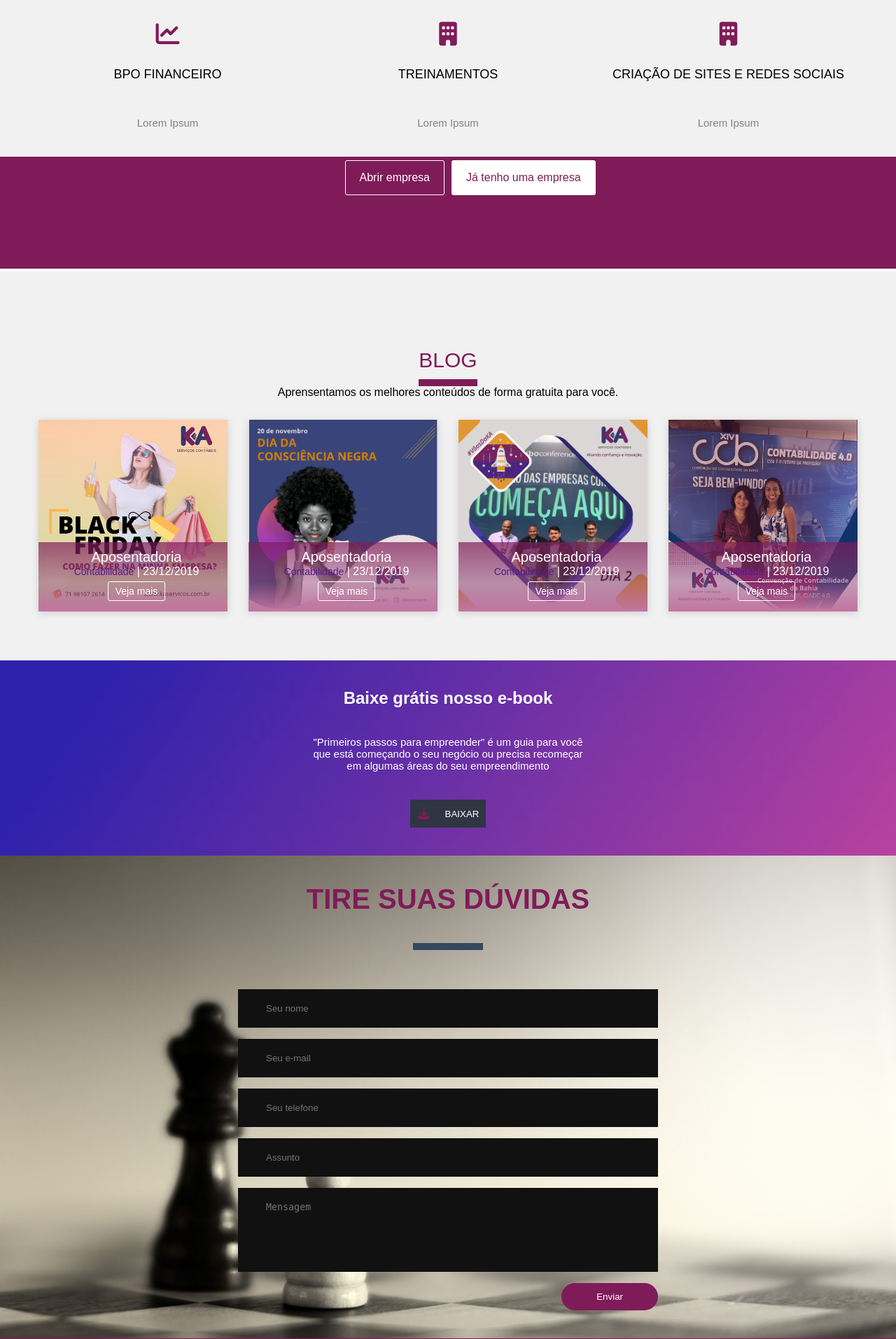
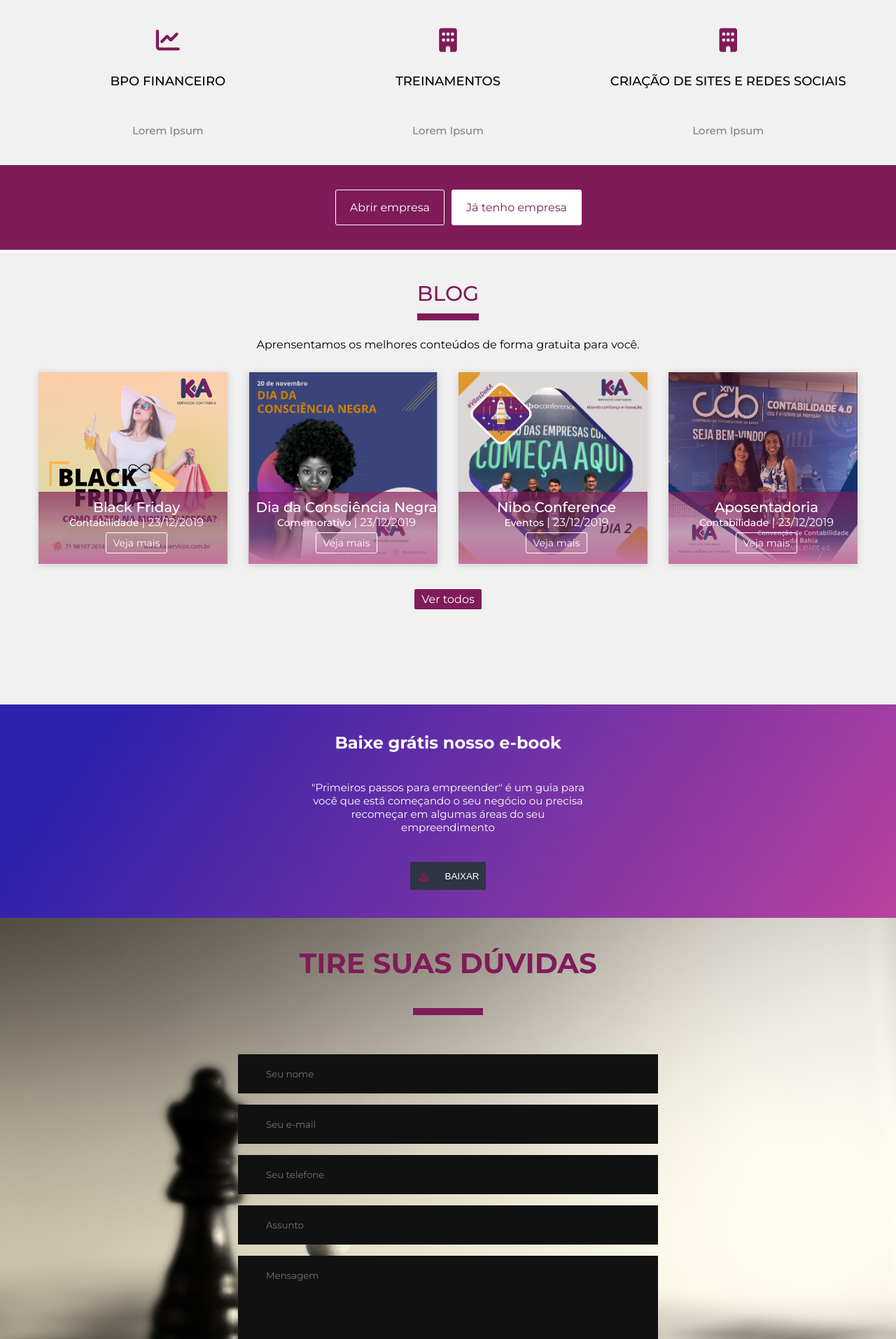
Before and after one commit to IngridCRodrigues/kaservicos, a PHP site: page / in a window 1280 px wide. Shown: the part 1362-3276 px from the top of the page at 70% size. Run offline with PHP 8.4, Linux system fonts and the light colour scheme; some libraries are stand-ins or nearby versions.

Commit message:
Adiciona botão de postagens

```diff
--- a/assets/css/style.css
+++ b/assets/css/style.css
@@ -1,3 +1,5 @@
+@import url('https://fonts.googleapis.com/css?family=Montserrat:400,500,600,700');
+
 * {
 	margin: 0;
 	padding: 0;
@@ -16,6 +18,10 @@
 	display: block;
 }
 
+header, textarea, form, input {
+	font-family: "montserrat", sans-serif;
+
+}
 
 /*HEADER*/
 
@@ -501,9 +503,11 @@
 
 .bottons-bussiness {
 	width: 100%;
-	height: 20vh;
 	display: inline-block;
 	background-color: #801B59;
+	padding-top: 30px;
+	padding-bottom: 30px;
+	background-attachment: fixed;
 }
 
 .right-col-b {
@@ -552,9 +564,9 @@
 }
 
 .section-blog {
-	padding: 70px 0;
 	background: #f1f1f1;
 	text-align: center;
+	padding-bottom: 100px;
 }
 
 .container-blog {
@@ -588,6 +600,10 @@
 	margin-top: 40px;
 }
 
+.header-blog p {
+	margin-top: 25px;
+}
+
 .single-blog {
 	position: relative;
 	overflow: hidden;
@@ -618,6 +644,7 @@
 .blog-content a {
 	font-size: 14px;
 	font-weight: 500;
+	color: white;
 }
 
 .blog-content .botton-blog {
@@ -630,8 +657,29 @@
 	margin: 5px;
 }
 
+.box-botton-blogs {
+	width: 100%;
+	padding-top: 30px;
+	padding-bottom: 30px;
+}
+
+.botton-blogs {
+	display: inline-block;
+	padding: 5px 10px;
+	border: 1px solid;
+	border-radius: 3px;
+	font-weight: 400;
+	color: white;
+	margin: 5px;
+	background-color: #801B59;
+}
+
+.botton-blogs:hover {
+	background-color: #3f4c6b;
+}
+
 .blog-content .botton-blog:hover {
-	background: blue;
+	background: #801B59;
 	transition: all .5s;
 	text-decoration: none;
 }
@@ -716,7 +784,7 @@
 .border {
 	width: 100px;
 	height: 10px;
-	background: #34495e;
+	background: #801B59;
 	margin: 40px auto;
 }
 
--- a/index.html
+++ b/index.html
@@ -177,7 +177,7 @@
 				<a href="" class="botton-bussiness-l">Abrir empresa</a>
 			</div>
 			<div class="right-col-b">
-				<a href="" class="botton-bussiness-r">Já tenho uma empresa</a>
+				<a href="" class="botton-bussiness-r">Já tenho empresa</a>
 			</div>
 		</section>
 
@@ -193,7 +193,7 @@
 					<div class="single-blog">
 						<img src="assets/img/1.png" alt="">
 						<div class="blog-content">
-							<h3>Aposentadoria
+							<h3>Black Friday
 
 							</h3>
 							<p><a href="">Contabilidade</a> | <a href=""></a>23/12/2019</p>
@@ -203,20 +203,20 @@
 					<div class="single-blog">
 						<img src="assets/img/2.png" alt="">
 						<div class="blog-content">
-							<h3>Aposentadoria
+							<h3>Dia da Consciência Negra
 
 							</h3>
-							<p><a href="">Contabilidade</a> | <a href=""></a>23/12/2019</p>
+							<p><a href="">Comemorativo</a> | <a href=""></a>23/12/2019</p>
 							<a href="" class="botton-blog">Veja mais</a>
 						</div>
 					</div>
 					<div class="single-blog">
 						<img src="assets/img/3.png" alt="">
 						<div class="blog-content">
-							<h3>Aposentadoria
+							<h3>Nibo Conference
 
 							</h3>
-							<p><a href="">Contabilidade</a> | <a href=""></a>23/12/2019</p>
+							<p><a href="">Eventos</a> | <a href=""></a>23/12/2019</p>
 							<a href="" class="botton-blog">Veja mais</a>
 						</div>
 					</div>
@@ -231,6 +231,10 @@
 						</div>
 					</div>
 				</main>
+
+					<div class="box-botton-blogs">
+							<a href="" class="botton-blogs">Ver todos</a>
+					</div>
 			</div>
 
 		</section>
```
Also changed, not shown: other parts of assets/css/style.css (+43 -9 lines).
